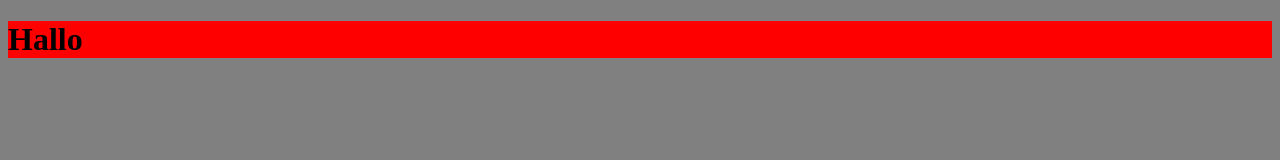
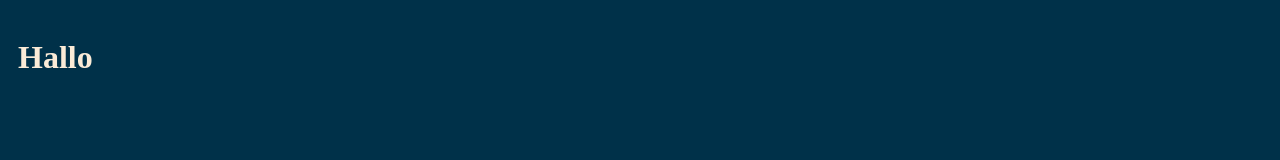
Before and after one commit to Ali-Elhefni/git-test, a plain HTML site: page index.html in a window 1280 px wide. Drawn offline with Linux system fonts and the light colour scheme.

Commit message:
delate index2, change background body, add pading to the body and color to H1

```diff
--- a/index.css
+++ b/index.css
@@ -1,6 +1,7 @@
 body{
-    background-color: gray;
+    background-color: #003149;
+    padding: 10px;
 }
 h1{
-    background-color: red;
+    color: antiquewhite;
 }
--- a/index.html
+++ b/index.html
@@ -8,5 +8,11 @@
 </head>
 <body>
     <h1>Hallo</h1>
+
+
+
+
+
+    <script src="js.js"></script>
 </body>
 </html>
--- a/js.js
+++ b/js.js
@@ -0,0 +1 @@
+alert("ich bin hier");
```
Also changed, not shown: index2.html (deleted).
